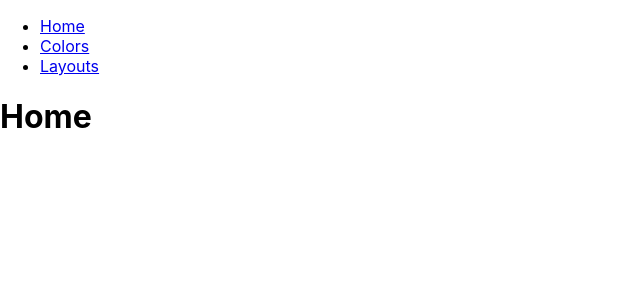
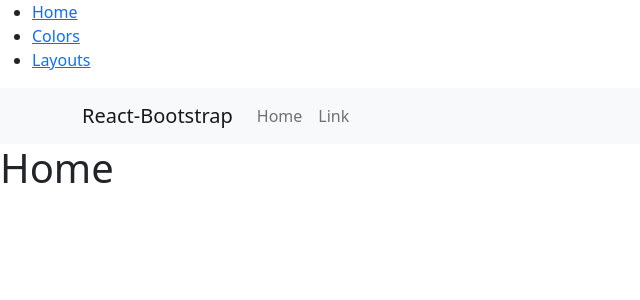
Before and after one commit to wonggclw/CS260-CP3-react, a React (Create React App) app in the folder react-project/: page / in a window 1280 px wide. Shown: the top 300 px of the page, without its empty margins (0-640 px from the left). Built offline with nearby package versions, Linux system fonts and the light colour scheme.

Commit message:
working changes

```diff
--- a/react-project/src/pages/Nav-Bar-Layout.js
+++ b/react-project/src/pages/Nav-Bar-Layout.js
@@ -1,4 +1,32 @@
 import { Outlet, Link } from "react-router-dom";
+import 'bootstrap/dist/css/bootstrap.min.css';
+import 'bootstrap/dist/js/bootstrap.min.js';
+import 'bootstrap'
+import $ from 'jquery';
+import Popper from 'popper.js';
+import Container from 'react-bootstrap/Container';
+import Nav from 'react-bootstrap/Nav';
+import Navbar from 'react-bootstrap/Navbar';
+import NavDropdown from 'react-bootstrap/NavDropdown';
+
+function BasicExample() {
+  return (
+    <Navbar bg="light" expand="lg">
+      <Container>
+        <Navbar.Brand href="#home">React-Bootstrap</Navbar.Brand>
+        <Navbar.Toggle aria-controls="basic-navbar-nav" />
+        <Navbar.Collapse id="basic-navbar-nav">
+          <Nav className="me-auto">
+            <Nav.Link href="#home">Home</Nav.Link>
+            <Nav.Link href="#link">Link</Nav.Link>
+
+          </Nav>
+        </Navbar.Collapse>
+      </Container>
+    </Navbar>
+  );
+}
+
 
 const NavBarLayout = () => {
   return (
@@ -17,6 +45,8 @@
         </ul>
       </nav>
 
+      <BasicExample />
+
       <Outlet />
     </>
   )
```
